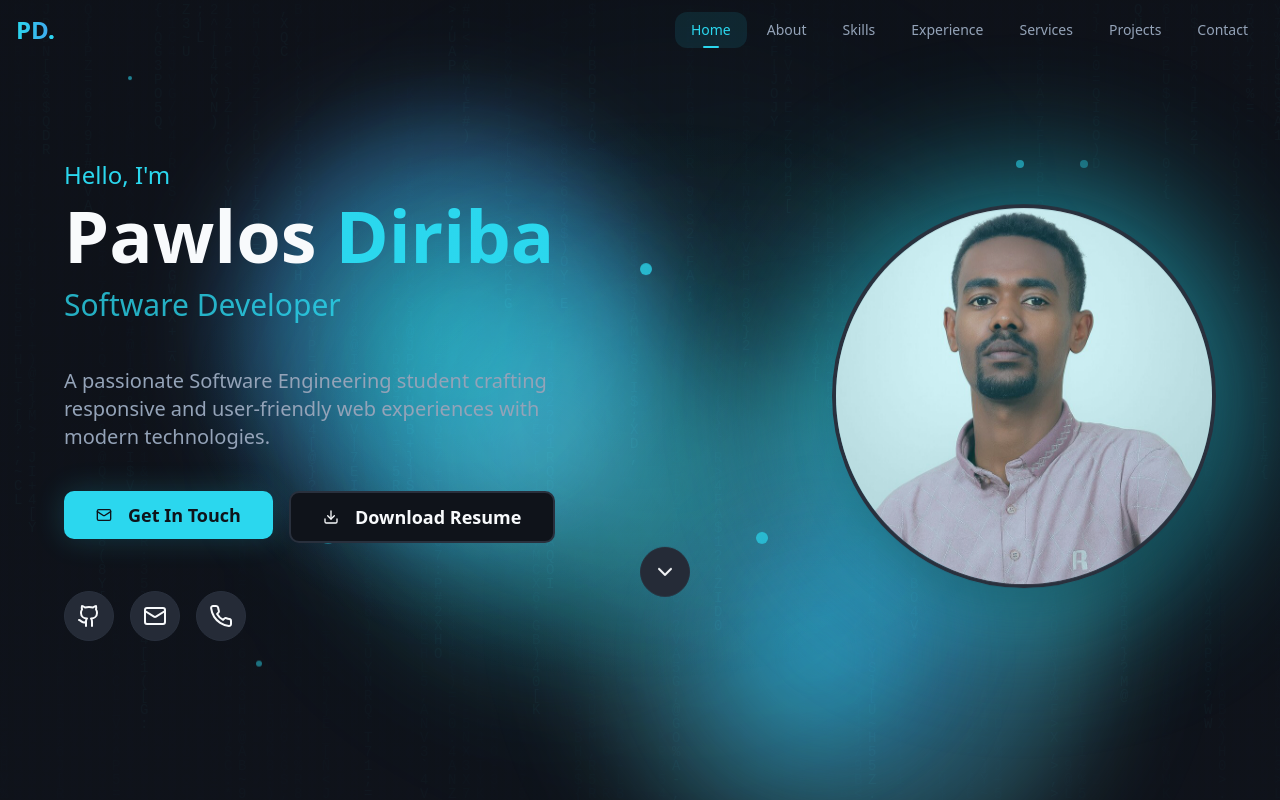
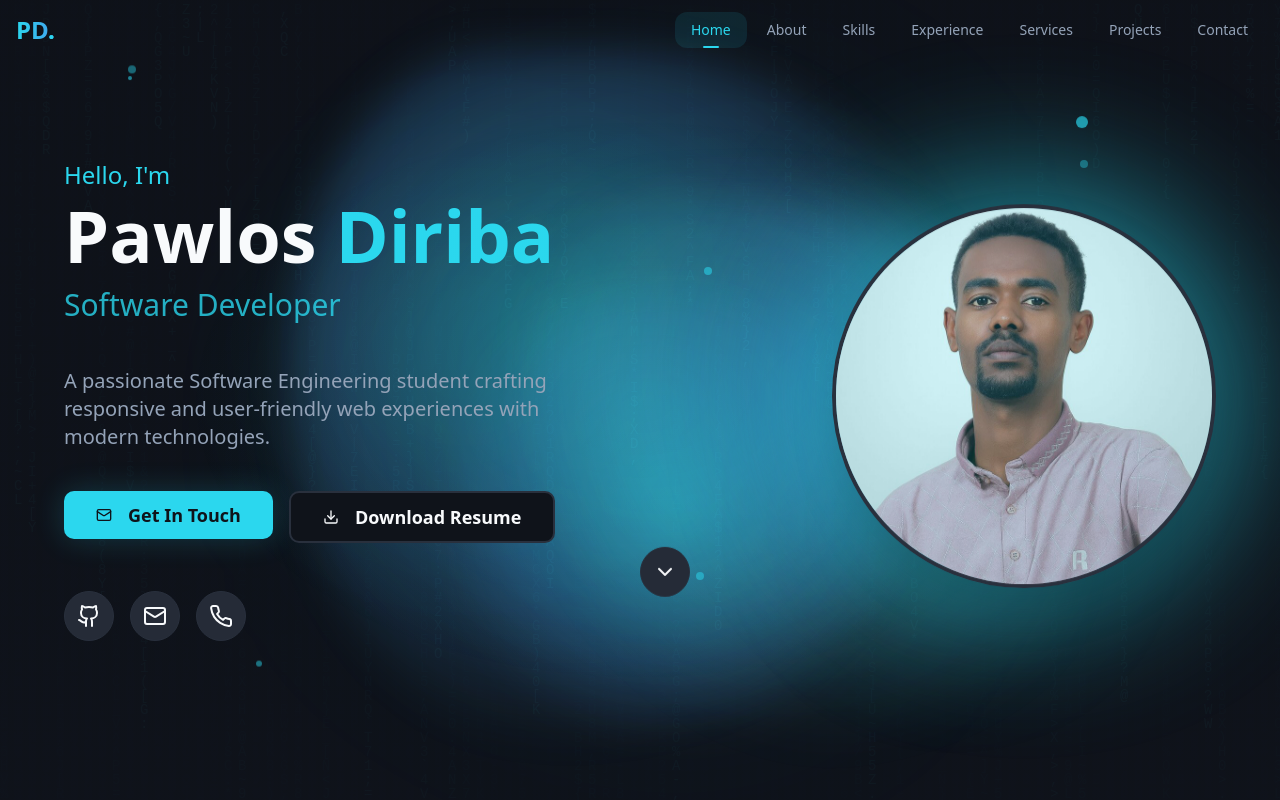
Before and after one commit to Paul-dir/paul-animations-studio, a React (Vite) app: page / in a window 1280 px wide. Shown: the top 800 px of the page. Built offline with nearby package versions, Linux system fonts and the light colour scheme.

Commit message:
Changes
Co-authored-by: Paul-dir <186610830+Paul-dir@users.noreply.github.com>

```diff
--- a/src/components/AnimatedBackground.tsx
+++ b/src/components/AnimatedBackground.tsx
@@ -18,13 +18,13 @@ const AnimatedBackground = () => {
       if (!canvasRef.current) return;
       const { clientX, clientY } = e;
       const { innerWidth, innerHeight } = window;
-      const xPercent = (clientX / innerWidth - 0.5) * 20;
-      const yPercent = (clientY / innerHeight - 0.5) * 20;
+      const xPercent = (clientX / innerWidth - 0.5) * 15;
+      const yPercent = (clientY / innerHeight - 0.5) * 15;
       const shapes = canvasRef.current.querySelectorAll('.parallax-shape');
       shapes.forEach((shape, index) => {
-        const speed = (index + 1) * 0.5;
+        const speed = (index + 1) * 0.3;
         (shape as HTMLElement).style.transform =
-          `translate(${xPercent * speed}px, ${yPercent * speed}px) rotate(${xPercent * 0.5}deg)`;
+          `translate(${xPercent * speed}px, ${yPercent * speed}px)`;
       });
     };
     window.addEventListener('mousemove', handleMouseMove);
@@ -33,49 +33,51 @@ const AnimatedBackground = () => {
 
   return (
     <div ref={canvasRef} className="fixed inset-0 pointer-events-none overflow-hidden transition-colors duration-700 z-0">
-      {/* Large primary blob */}
+      {/* Large central morphing blob - the main visual element */}
       <div
-        className="parallax-shape absolute top-[10%] left-[15%] w-[500px] h-[500px] animate-morph animate-rotate-slow"
+        className="parallax-shape absolute top-1/2 left-1/2 -translate-x-1/2 -translate-y-1/2 w-[700px] h-[700px] animate-morph"
         style={{
-          background: `radial-gradient(circle, hsl(${colors.c1} / 0.7) 0%, hsl(${colors.c2} / 0.4) 50%, transparent 70%)`,
-          filter: 'blur(40px)',
+          background: `radial-gradient(ellipse at 40% 40%, hsl(${colors.c1} / 0.45) 0%, hsl(${colors.c2} / 0.25) 40%, transparent 70%)`,
+          filter: 'blur(20px)',
+          animationDuration: '12s',
         }}
       />
-      {/* Secondary blob */}
+      {/* Inner brighter core blob */}
       <div
-        className="parallax-shape absolute top-[40%] right-[10%] w-[600px] h-[600px] animate-morph"
+        className="parallax-shape absolute top-[35%] left-[35%] w-[450px] h-[450px] animate-morph animate-rotate-slow"
         style={{
-          background: `radial-gradient(circle, hsl(${colors.c2} / 0.6) 0%, hsl(${colors.c3} / 0.3) 50%, transparent 70%)`,
-          filter: 'blur(45px)',
-          animationDelay: '3s',
-          animationDuration: '10s',
+          background: `radial-gradient(ellipse at 50% 50%, hsl(${colors.c1} / 0.5) 0%, hsl(${colors.c2} / 0.2) 50%, transparent 75%)`,
+          filter: 'blur(15px)',
+          animationDuration: '8s',
+          animationDelay: '1s',
         }}
       />
-      {/* Third blob */}
+      {/* Secondary offset blob */}
       <div
-        className="parallax-shape absolute bottom-[15%] left-[25%] w-[450px] h-[450px] animate-morph animate-rotate-slow"
+        className="parallax-shape absolute top-[25%] left-[40%] w-[550px] h-[550px] animate-morph"
         style={{
-          background: `radial-gradient(circle, hsl(${colors.c3} / 0.6) 0%, hsl(${colors.c1} / 0.3) 50%, transparent 70%)`,
-          filter: 'blur(50px)',
-          animationDelay: '5s',
+          background: `radial-gradient(ellipse at 60% 30%, hsl(${colors.c2} / 0.35) 0%, hsl(${colors.c3} / 0.15) 45%, transparent 70%)`,
+          filter: 'blur(25px)',
+          animationDuration: '15s',
           animationDirection: 'reverse',
         }}
       />
-      {/* Extra glow accent */}
+      {/* Subtle bottom-right glow */}
       <div
-        className="parallax-shape absolute top-[60%] left-[50%] w-[350px] h-[350px] animate-morph animate-glow"
+        className="parallax-shape absolute bottom-[10%] right-[10%] w-[400px] h-[400px] animate-morph animate-glow"
         style={{
-          background: `radial-gradient(circle, hsl(${colors.c1} / 0.5) 0%, transparent 60%)`,
-          filter: 'blur(35px)',
-          animationDelay: '7s',
+          background: `radial-gradient(circle, hsl(${colors.c1} / 0.2) 0%, transparent 60%)`,
+          filter: 'blur(30px)',
+          animationDelay: '5s',
         }}
       />
       {/* Floating particles */}
-      <div className="parallax-shape absolute top-1/3 left-1/2 w-3 h-3 bg-primary rounded-full opacity-80 animate-float" />
-      <div className="parallax-shape absolute top-2/3 left-1/4 w-4 h-4 bg-primary rounded-full opacity-70 animate-float" style={{ animationDelay: '2s' }} />
-      <div className="parallax-shape absolute top-1/2 right-1/3 w-3 h-3 bg-primary rounded-full opacity-90 animate-float" style={{ animationDelay: '4s' }} />
-      <div className="parallax-shape absolute top-[20%] right-[20%] w-2 h-2 bg-primary rounded-full opacity-60 animate-float" style={{ animationDelay: '1s' }} />
-      <div className="parallax-shape absolute bottom-[30%] right-[40%] w-3 h-3 bg-primary rounded-full opacity-75 animate-float" style={{ animationDelay: '3s' }} />
+      <div className="parallax-shape absolute top-[15%] right-[15%] w-3 h-3 bg-primary rounded-full opacity-70 animate-float" />
+      <div className="parallax-shape absolute top-1/3 left-[55%] w-2 h-2 bg-primary rounded-full opacity-60 animate-float" style={{ animationDelay: '1s' }} />
+      <div className="parallax-shape absolute top-[55%] right-[30%] w-2 h-2 bg-primary rounded-full opacity-50 animate-float" style={{ animationDelay: '3s' }} />
+      <div className="parallax-shape absolute top-2/3 left-1/4 w-3 h-3 bg-primary rounded-full opacity-40 animate-float" style={{ animationDelay: '2s' }} />
+      <div className="parallax-shape absolute bottom-[25%] right-[45%] w-2 h-2 bg-primary rounded-full opacity-55 animate-float" style={{ animationDelay: '4s' }} />
+      <div className="parallax-shape absolute top-[10%] left-[10%] w-2 h-2 bg-primary rounded-full opacity-45 animate-float" style={{ animationDelay: '5s' }} />
     </div>
   );
 };
```
